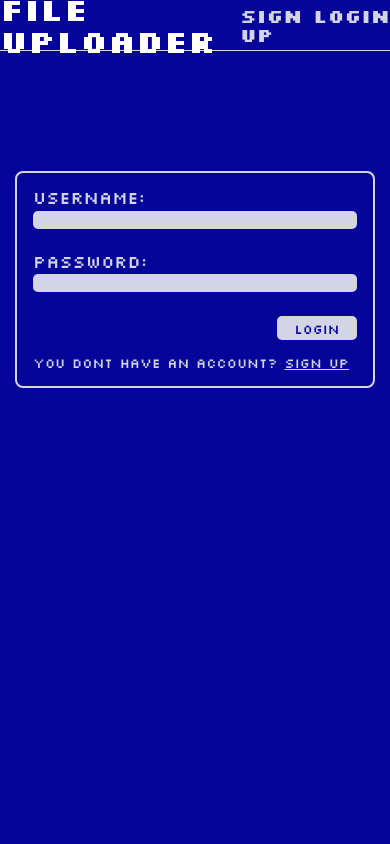
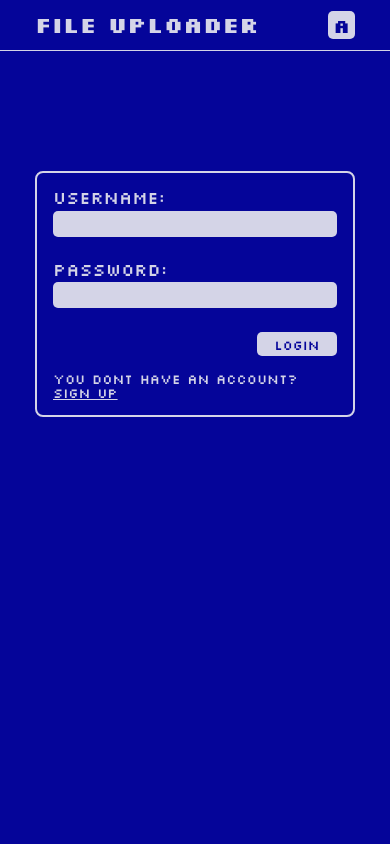
Before and after one commit to Aquilaruspante/odin-file-uploader, a Node project: template views/login.ejs in a window 390 px wide. Run offline with Node 20 templates, Linux system fonts and the light colour scheme; the template is opened without the code that fills it, so the values that code supplies are empty; some libraries are stand-ins or nearby versions.

Commit message:
add side-menu and responsive css

```diff
--- a/app.js
+++ b/app.js
@@ -23,6 +23,7 @@ app.set('views', path.join(__dirname, './views'));
 app.set('view engine', 'ejs');
 app.use(express.static(path.join(__dirname, 'public')));
 app.use(express.urlencoded({ static: true }));
+app.set('trust proxy', 1); // allows proxy to collect req.protocol
 
 app.use(methodOverride('_method'));
 
@@ -76,6 +77,12 @@ app.use('/admin', isAuth, isAdmin, adminRoutes);
 
 app.use('/share', shareRoutes);
 
+app.all('/{*splat}', (req, res) => {
+    const status = '404';
+    res.status(404).render('error', { status, message: 'Page not found!' });
+});
+
+
 app.use((err, req, res, next) => {
     console.log(err);
 
--- /dev/null
+++ b/public/folderMenu.js
@@ -0,0 +1,6 @@
+const folderMenuButton = document.getElementById('folder-menu-button');
+const folderMenu = document.getElementById('folder-menu');
+
+folderMenuButton.addEventListener('click', () => {
+    folderMenu.classList.toggle('invisible');
+});
--- /dev/null
+++ b/public/sideMenu.js
@@ -0,0 +1,6 @@
+const usernameDisplayMenu = document.querySelector('.username-display-menu');
+const sideMenu = document.getElementById('side-menu');
+
+usernameDisplayMenu.addEventListener('click', () => {
+    sideMenu.classList.toggle('visible');
+});
--- a/public/styles.css
+++ b/public/styles.css
@@ -72,6 +72,7 @@ body {
     background-color: var(--primary-color);
     color: var(--text-color);
     height: 100vh;
+    position: relative;
 }
 
 header {
@@ -107,10 +108,44 @@ h1 {
     font-size: 1.2rem;
 }
 
-nav {
-    width: 200px;
+.top-menu {
+    width: fit-content;
     display: flex;
     justify-content: space-between;
+    align-items: center;
+    gap: 32px;
+}
+
+#side-menu {
+    position: absolute;
+    height: 100%;
+    background-color: var(--text-color);
+    width: 300px;
+    z-index: 3;
+    border-top-right-radius: 5px;
+    transform: translate(-100%);
+    transition: transform 0.7s ease-in-out;
+    box-sizing: border-box;
+    padding: 16px;
+}
+
+#side-menu.visible {
+    transform: translate(0%);
+}
+
+.side-menu {
+    height: fit-content;
+    width: 100%;
+    display: flex;
+    flex-direction: column;
+    align-items: baseline;
+    gap: 32px;
+    margin-top: 16px;
+}
+
+.side-menu a {
+    color: var(--primary-color);
+    width: 100%;
 }
 
 .username-display {
@@ -120,6 +155,22 @@ nav {
     box-sizing: border-box;
     padding: 5px;
     border-radius: 5px;
+    height: 28px;
+}
+
+.username-display-menu {
+    font-size: 1.2rem;
+    background-color: var(--text-color);
+    color: var(--primary-color);
+    box-sizing: border-box;
+    padding: 5px;
+    border-radius: 5px;
+    height: 28px;
+    display: none;
+}
+
+.username-display-menu:hover {
+    cursor: pointer;
 }
 
 main {
@@ -132,13 +183,23 @@ main {
 }
 
 form {
-    width: 360px;
+    max-width: 360px;
     margin: auto;
     margin-top: 40px;
     border: 2px solid var(--text-color);
     box-sizing: border-box;
     padding: 16px;
     border-radius: 8px;
+}
+
+form a {
+    max-width: 360px;
+    text-decoration: underline;
+    overflow-wrap: anywhere;
+}
+
+form a:hover {
+    cursor: pointer;
 }
 
 .form-element {
@@ -157,7 +218,7 @@ input {
     border-radius: 5px;
     outline: none;
     border: none;
-    height: 16px;
+    height: 24px;
 }
 
 button {
@@ -528,3 +640,171 @@ img {
 .folder-share-form button {
     width: 100%;
 }
+
+.file-upload-form {
+    display: flex;
+    flex-direction: column;
+    gap: 8px;
+}
+
+@media (max-width: 1500px) {
+    .menu-container {
+        max-width: 1200px;
+    }
+
+    main {
+        max-width: 1200px;
+    }
+}
+
+@media (max-width: 1300px) {
+    .menu-container {
+        max-width: 1000px;
+    }
+
+    main {
+        max-width: 1000px;
+    }
+}
+
+@media (max-width: 1100px) {
+    .menu-container {
+        max-width: 800px;
+    }
+
+    main {
+        max-width: 800px;
+    }
+}
+
+@media (max-width: 850px) {
+    .menu-container {
+        max-width: 600px;
+    }
+
+    main {
+        max-width: 600px;
+    }
+
+    .folder-header-right * {
+        max-width: 100px;
+        font-size: 0.6rem;
+    }
+
+    #delete-folder-button {
+        font-size: 0.6rem;
+    }
+
+    .folder-container {
+        gap: 32px;
+    }
+}
+
+@media (max-width: 630px) {
+    .menu-container {
+        max-width: 500px;
+    }
+
+    main {
+        max-width: 500px;
+    }
+
+    h1 {
+        font-size: 1.6rem;
+    }
+
+    nav {
+        font-size: 1.2rem;
+    }
+
+    .file-display img, video, iframe {
+        height: auto;
+        max-width: 450px;
+    }
+}
+
+@media (max-width: 550px) {
+    .menu-container {
+        max-width: 400px;
+    }
+
+    main {
+        max-width: 400px;
+    }
+
+    h1 {
+        font-size: 1.4rem;
+    }
+
+    .top-menu {
+        font-size: 1rem;
+    }
+
+    .top-menu > a {
+        display: none;
+    }
+
+    .folder-container {
+        gap: 16px;
+    }
+
+    .folder-header-left {
+        font-size: 0.1rem;
+    }
+
+     .username-display {
+        display: none;
+    }
+
+    .username-display-menu {
+        display: block;
+    }
+
+    .file-display img, video, iframe {
+        height: auto;
+        max-width: 400px;
+    }
+}
+
+@media (max-width: 460px) {
+    .menu-container {
+        max-width: 320px;
+    }
+
+    main {
+        max-width: 320px;
+    }
+
+    .folder-header-right {
+        display: none;
+    }
+
+    #folder-menu-button {
+        display: block;
+    }
+
+    #folder-menu-button:hover {
+        cursor: pointer;
+        color: white;
+    }
+
+    .folder-container {
+        gap: 64px;
+    }
+
+    .file-upload-form {
+        max-width: 280px;
+    }
+}
+
+@media (max-width: 400px) {
+    .file-display img, video {
+        height: auto;
+        max-width: 280px;
+    }
+
+    .file-display iframe {
+        max-width: 280px;
+        height: 70vh;
+    }
+}
--- a/routes/foldersRoute.js
+++ b/routes/foldersRoute.js
@@ -3,7 +3,7 @@ const folderControllers = require('../controllers/folderControllers');
 const shareController = require('../controllers/shareController');
 const { folderValidator } = require('../validator');
 const fileRouter = require('./fileRoute');
-const { isAuth, isFolderOwner } = require('../middleware');
+const { isAuth, isFolderOwner, folderShareConstraint } = require('../middleware');
 
 const router = new Router();
 
@@ -13,7 +13,7 @@ router.get('/new', folderControllers.folderCreateGet);
 
 router.get('/:folderId/share', isAuth, isFolderOwner, folderControllers.folderShare);
 
-router.post('/:folderId/share', isAuth, isFolderOwner, shareController.shareFolderCreate);
+router.post('/:folderId/share', isAuth, isFolderOwner, folderShareConstraint, shareController.shareFolderCreate);
 
 router.get('/:folderId/:shareFolderId', isAuth, isFolderOwner, shareController.folderShareGetLink);
 
--- a/views/footer.ejs
+++ b/views/footer.ejs
@@ -1,2 +1,3 @@
+<script src="/sideMenu.js"></script>
 </main>
 </body>
--- a/views/header.ejs
+++ b/views/header.ejs
@@ -10,18 +10,30 @@
     <title>File Uploader</title>
 </head>
 <body>
+    <div id="side-menu">
+        <nav class="silkscreen-regular side-menu">
+            <% if (locals.user) { %>
+                <a href="/users/logout">Logout</a>
+            <% } else { %>
+                <a href="/users/login">Login</a>
+                <a href="/users/register">Sign up</a>
+            <% } %>
+        </nav>
+    </div>
     <header>
         <div class="menu-container">
             <a href="/">
                 <h1 class="silkscreen-bold">File Uploader</h1>
             </a>
-            <nav class="silkscreen-bold">
+            <nav class="silkscreen-bold top-menu">
                 <% if (locals.user) { %>
                     <p class="username-display"><%= user.username[0] %></p>
+                    <p class="username-display-menu invisible"><%= user.username[0] %></p>
                     <a href="/users/logout">Logout</a>
                 <% } else { %>
                     <a href="/users/register">Sign Up</a>
                     <a href="/users/login">Login</a>
+                    <p class="username-display-menu">a</p>
                 <% } %>
             </nav>
         </div>
--- a/views/home.ejs
+++ b/views/home.ejs
@@ -13,14 +13,14 @@
                     stroke-width="2"
                     stroke-linecap="round"
                     stroke-linejoin="round"
-                    class="lucide lucide-folder-closed preview-icon">
+                    class="lucide lucide-folder-closed preview-icon folder-icon">
                     <path d="M20 20a2 2 0 0 0 2-2V8a2 2 0 0 0-2-2h-7.9a2 2 0 0 1-1.69-.9L9.6 3.9A2 2 0 0 0 7.93 3H4a2 2 0 0 0-2 2v13a2 2 0 0 0 2 2Z"/><path d="M2 10h20"/>
                 </svg>
                 <h3 class="folder-name silkscreen-regular"><%= folder.name %></h3>
             </div>
         </a>
     <% } %>
-    <a href="/folders/new" class="new-folder">
+    <a href="/folders/new" class="new-folder ml-20">
         <div class="folder-component new-folder">+</div>
     </a>
 </div>
--- a/views/login.ejs
+++ b/views/login.ejs
@@ -1,6 +1,6 @@
 <%- include('./header.ejs') %>
 
-<form action="/users/login" method="POST" class="silkscreen-regular">
+<form action="/users/login" method="POST" class="silkscreen-regular" autocomplete="off">
     <div class="form-element">
         <label for="username">Username:</label>
         <input type="text" id="username" name="username">
@@ -14,3 +14,5 @@
     </div>
     <p class="sign-in-prompt">You dont have an account? <a href="/users/register">Sign up</a></p>
 </form>
+
+<%- include('./footer.ejs') %>
--- a/views/new-file.ejs
+++ b/views/new-file.ejs
@@ -1,6 +1,6 @@
 <%- include('./header.ejs') %>
 
-<form action="/folders/<%= folderId %>/files" method="POST" enctype="multipart/form-data">
+<form action="/folders/<%= folderId %>/files" method="POST" enctype="multipart/form-data" class="file-upload-form">
     <input type="file" name="file">
     <button>Upload</button>
 </form>
--- a/views/register.ejs
+++ b/views/register.ejs
@@ -1,6 +1,6 @@
 <%- include('./header.ejs') %>
 
-<form action="/users/register" method="POST">
+<form action="/users/register" method="POST" class="silkscreen-regular" autocomplete="off">
     <div class="form-element">
         <label for="username">Username</label>
         <input type="text" id="username" name="username">
--- a/views/share-form.ejs
+++ b/views/share-form.ejs
@@ -4,8 +4,8 @@
     <h2 class="folder-share-title">Folder name: <%= folder.name %></h2>
 
     <div class="input-and-button-combo">
-        <label for="duration">For how many days do you wanna share it?</label>
-        <input type="number" id="duration" name="duration" class="folder-duration">
+        <label for="duration">How many days do you wanna share it for?</label>
+        <input type="number" id="duration" name="duration" class="folder-duration" min="0" max="7">
     </div>
     <button>Share</button>
 </form>
--- a/views/share-link.ejs
+++ b/views/share-link.ejs
@@ -4,3 +4,5 @@
     <h2>The link to share this folder is</h2>
     <a href="<%= protocol %>://<%= hostname %>:<%= port %>/share/<%= folderShare.id %>"><%= protocol %>://<%= hostname %>:<%= port %>/share/<%= folderShare.id %></a>
 </form>
+
+<%- include('./footer.ejs') %>
```
Also changed, not shown: other parts of public/styles.css (+54 -3 lines), middleware.js (+14 -0 lines), views/folder.ejs (+23 -2 lines).
